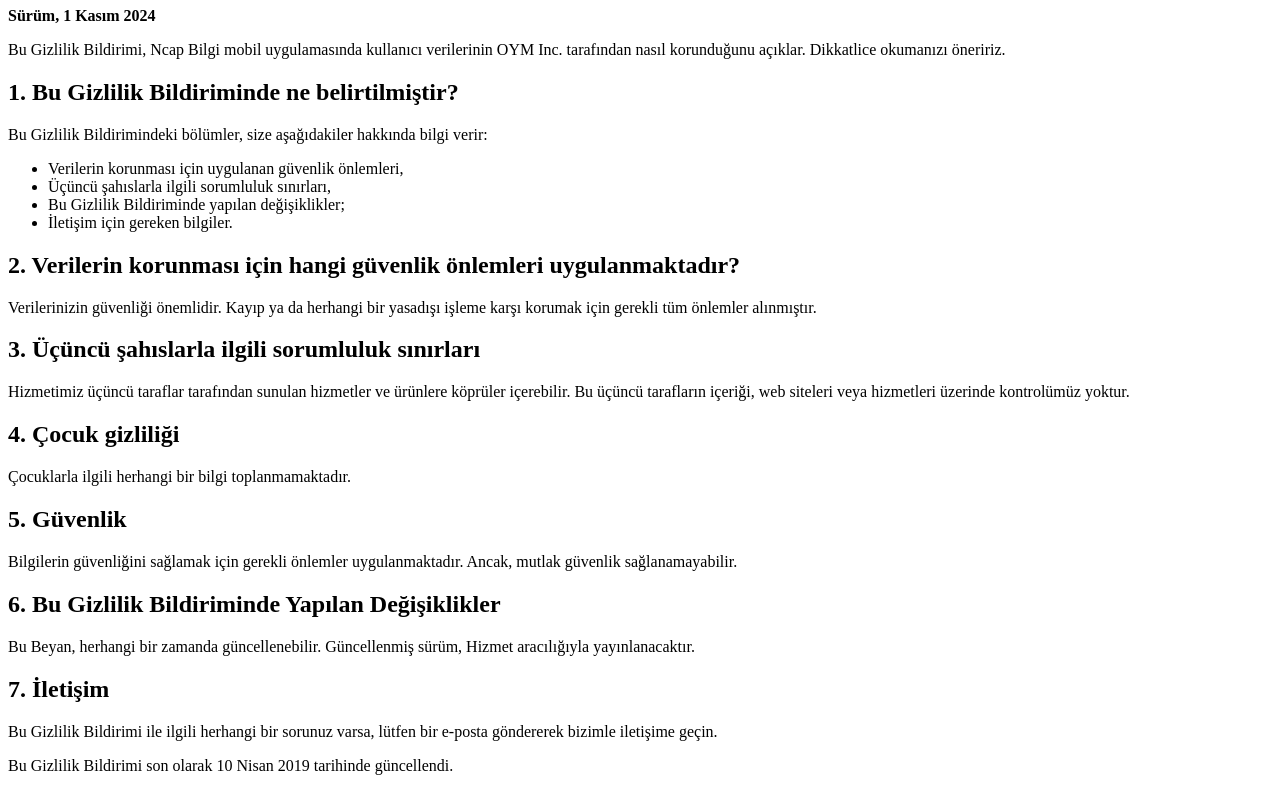
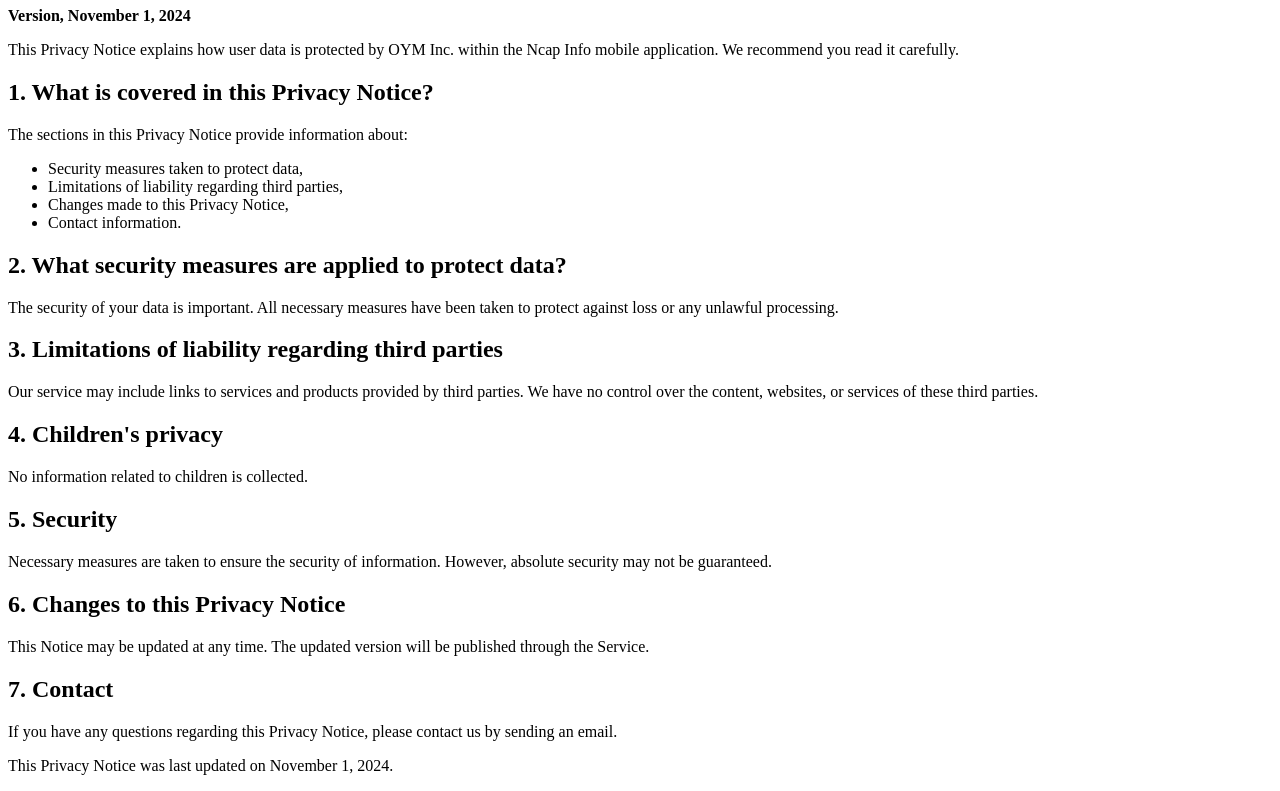
Before and after one commit to OguzhanYldrm/privacy-policies, a plain HTML site: page ncap-tr.html in a window 1280 px wide. Shown: the part 73-864 px from the top of the page. Drawn offline with Linux system fonts and the light colour scheme.

Commit message:
Update ncap-tr.html

```diff
--- a/ncap-tr.html
+++ b/ncap-tr.html
@@ -1,43 +1,43 @@
 <!DOCTYPE html>
-<html lang="tr">
+<html lang="en">
 <head>
     <meta charset="UTF-8">
     <meta name="viewport" content="width=device-width, initial-scale=1.0">
-    <title>Mobil Uygulama Gizlilik Bildirimi</title>
+    <title>Mobile App Privacy Notice</title>
 </head>
 <body>
-    <h1>Ncap Bilgi Mobil Uygulama Gizlilik Bildirimi</h1>
-    <p><strong>Sürüm, 1 Kasım 2024</strong></p>
+    <h1>Ncap Info Mobile App Privacy Notice</h1>
+    <p><strong>Version, November 1, 2024</strong></p>
 
-    <p>Bu Gizlilik Bildirimi, Ncap Bilgi mobil uygulamasında kullanıcı verilerinin OYM Inc. tarafından nasıl korunduğunu açıklar. Dikkatlice okumanızı öneririz.</p>
+    <p>This Privacy Notice explains how user data is protected by OYM Inc. within the Ncap Info mobile application. We recommend you read it carefully.</p>
 
-    <h2>1. Bu Gizlilik Bildiriminde ne belirtilmiştir?</h2>
-    <p>Bu Gizlilik Bildirimindeki bölümler, size aşağıdakiler hakkında bilgi verir:</p>
+    <h2>1. What is covered in this Privacy Notice?</h2>
+    <p>The sections in this Privacy Notice provide information about:</p>
     <ul>
-        <li>Verilerin korunması için uygulanan güvenlik önlemleri,</li>
-        <li>Üçüncü şahıslarla ilgili sorumluluk sınırları,</li>
-        <li>Bu Gizlilik Bildiriminde yapılan değişiklikler;</li>
-        <li>İletişim için gereken bilgiler.</li>
+        <li>Security measures taken to protect data,</li>
+        <li>Limitations of liability regarding third parties,</li>
+        <li>Changes made to this Privacy Notice,</li>
+        <li>Contact information.</li>
     </ul>
 
-    <h2>2. Verilerin korunması için hangi güvenlik önlemleri uygulanmaktadır?</h2>
-    <p>Verilerinizin güvenliği önemlidir. Kayıp ya da herhangi bir yasadışı işleme karşı korumak için gerekli tüm önlemler alınmıştır.</p>
+    <h2>2. What security measures are applied to protect data?</h2>
+    <p>The security of your data is important. All necessary measures have been taken to protect against loss or any unlawful processing.</p>
 
-    <h2>3. Üçüncü şahıslarla ilgili sorumluluk sınırları</h2>
-    <p>Hizmetimiz üçüncü taraflar tarafından sunulan hizmetler ve ürünlere köprüler içerebilir. Bu üçüncü tarafların içeriği, web siteleri veya hizmetleri üzerinde kontrolümüz yoktur.</p>
+    <h2>3. Limitations of liability regarding third parties</h2>
+    <p>Our service may include links to services and products provided by third parties. We have no control over the content, websites, or services of these third parties.</p>
 
-    <h2>4. Çocuk gizliliği</h2>
-    <p>Çocuklarla ilgili herhangi bir bilgi toplanmamaktadır.</p>
+    <h2>4. Children's privacy</h2>
+    <p>No information related to children is collected.</p>
 
-    <h2>5. Güvenlik</h2>
-    <p>Bilgilerin güvenliğini sağlamak için gerekli önlemler uygulanmaktadır. Ancak, mutlak güvenlik sağlanamayabilir.</p>
+    <h2>5. Security</h2>
+    <p>Necessary measures are taken to ensure the security of information. However, absolute security may not be guaranteed.</p>
 
-    <h2>6. Bu Gizlilik Bildiriminde Yapılan Değişiklikler</h2>
-    <p>Bu Beyan, herhangi bir zamanda güncellenebilir. Güncellenmiş sürüm, Hizmet aracılığıyla yayınlanacaktır.</p>
+    <h2>6. Changes to this Privacy Notice</h2>
+    <p>This Notice may be updated at any time. The updated version will be published through the Service.</p>
 
-    <h2>7. İletişim</h2>
-    <p>Bu Gizlilik Bildirimi ile ilgili herhangi bir sorunuz varsa, lütfen bir e-posta göndererek bizimle iletişime geçin.</p>
+    <h2>7. Contact</h2>
+    <p>If you have any questions regarding this Privacy Notice, please contact us by sending an email.</p>
 
-    <p>Bu Gizlilik Bildirimi son olarak 10 Nisan 2019 tarihinde güncellendi.</p>
+    <p>This Privacy Notice was last updated on November 1, 2024.</p>
 </body>
 </html>
```
